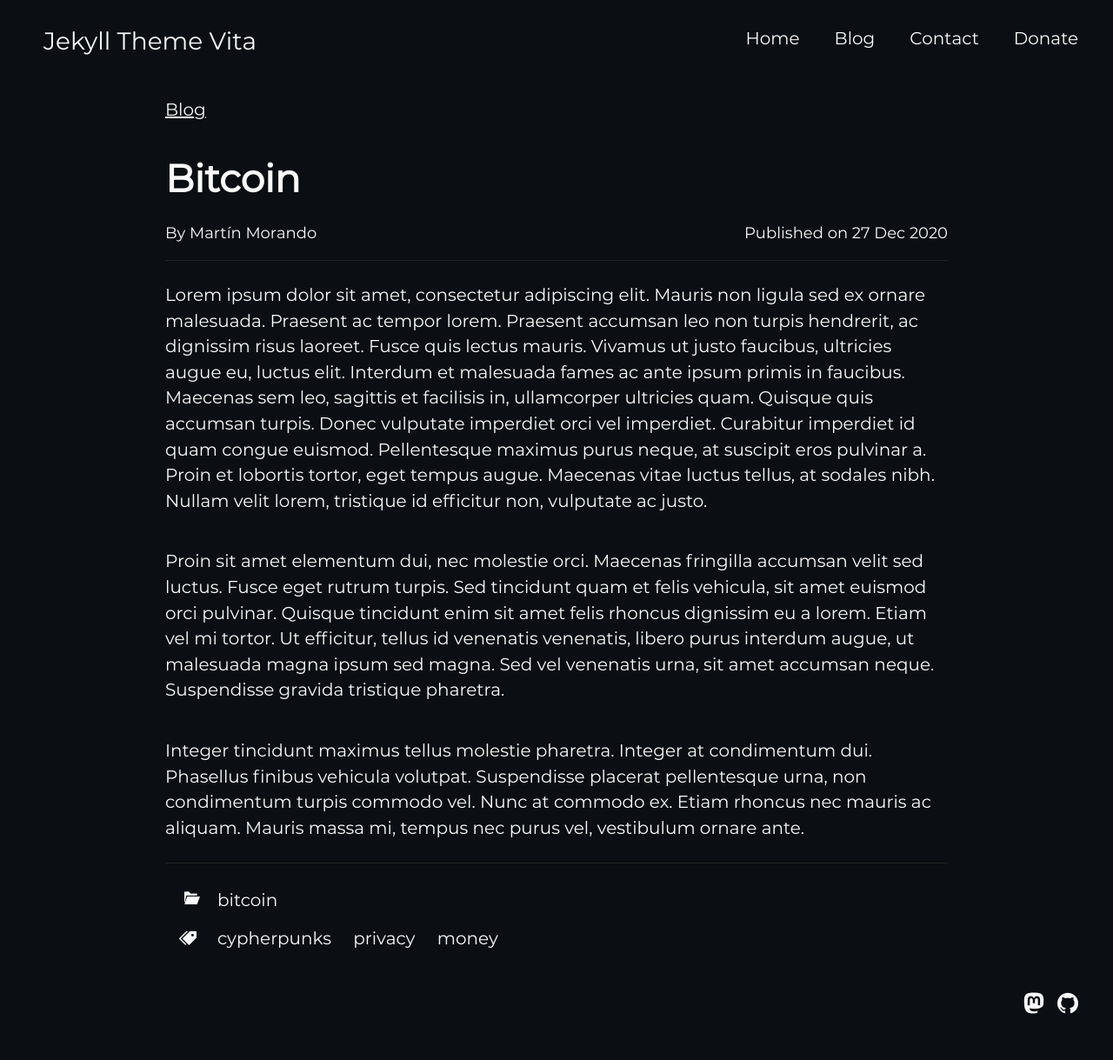
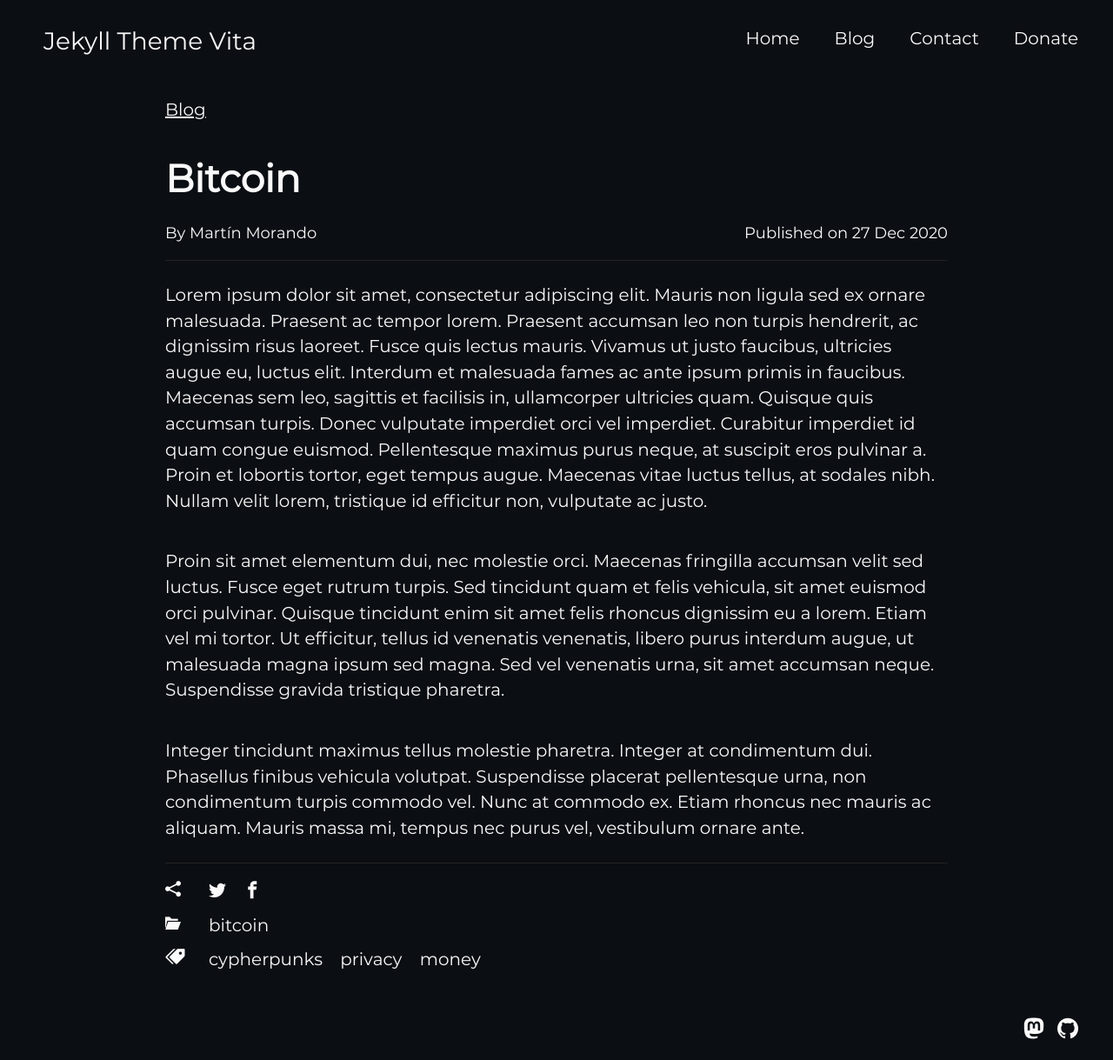
Before and after one commit to martinmorando/jekyll-theme-vita, a Jekyll site: the page built from collections/_posts/2020-12-27-bitcoin.md, in a window 1280 px wide. Shown: the whole page at 87% size. Built offline with Jekyll 4.4.1, drawn with Linux system fonts in a browser that asks for light colours; some web fonts are replaced; before the commit the page ends 1190 px from its top, so only the background shows below that.

Commit message:
Add Twitter and Facebook share link in post, improve style

```diff
--- a/_layouts/post.html
+++ b/_layouts/post.html
@@ -20,17 +20,30 @@
 		{{ content }}
 	</div>
 
-	<div class="post-categories">
+	<div class="post-footer">
+		<div>
+			<div class="icon-container"><i class="icon-share2"></i></div>
+
+			<!-- Twitter -->
+			<a href="https://twitter.com/intent/tweet?text={{ page.title | url_encode }}&url={{ page.url | absolute_url }}"><i class="icon-twitter"></i></a>
+			<!-- Facebook -->
+			<a href="https://www.facebook.com/sharer/sharer.php?title={{ page.title | url_encode }}&u={{ page.url | absolute_url }}"><i class="icon-facebook"></i></a>
+		</div>
+
+		<div>
 			<div class="icon-container"><i class="icon-folder-open"></i></div>
+
 			{% for category in page.categories %}
 			    <a href="{{ site.baseurl }}/blog/categories/{{ category | slugify }}/">{{ category }}</a>
 			{% endfor %}
 		</div>
 
-	<div class="post-tags">
+		<div>
 			<div class="icon-container"><i class="icon-price-tags"></i></div>
+
 			{% for tag in page.tags %}
 			    <a href="{{ site.baseurl }}/blog/tags/{{ tag | slugify }}/">{{ tag }}</a>
 			{% endfor %}
 		</div>
 	</div>
+</div>
--- a/assets/css/post.sass
+++ b/assets/css/post.sass
@@ -27,19 +27,19 @@
     border-top: 1px solid #222
     border-bottom: 1px solid #222
 
-.post-categories,
-.post-tags
+.post-footer,
+.post-footer > div
     float: left
-    margin: 10px 0
     width: 100%
 
-.post-categories a,
-.post-tags a
-    margin: 10px
+.post-footer > div
+    margin-bottom: 15px
+
+.post-footer a
+    margin-right: 15px
     text-decoration: none
 
-.post-categories a:hover,
-.post-tags a:hover
+.post-footer a:hover
     text-decoration: underline
 
 .icon-container
@@ -47,11 +47,3 @@
     margin-right: 10px
     width: 40px
     font-size: 0.9em
-
-.post-categories i,
-.post-tags i
-    float: right
-
-.post-tags i
-    padding: 4px
-    font-size: 0.9em
```
Lines whose indentation alone changed are shown as unchanged.
